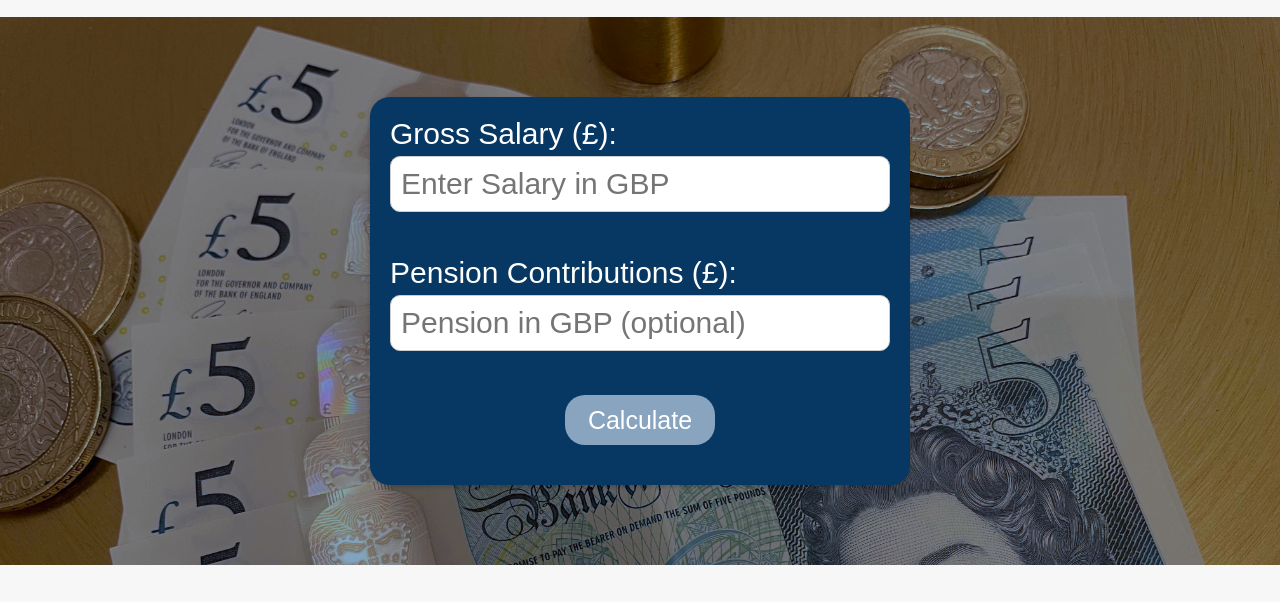
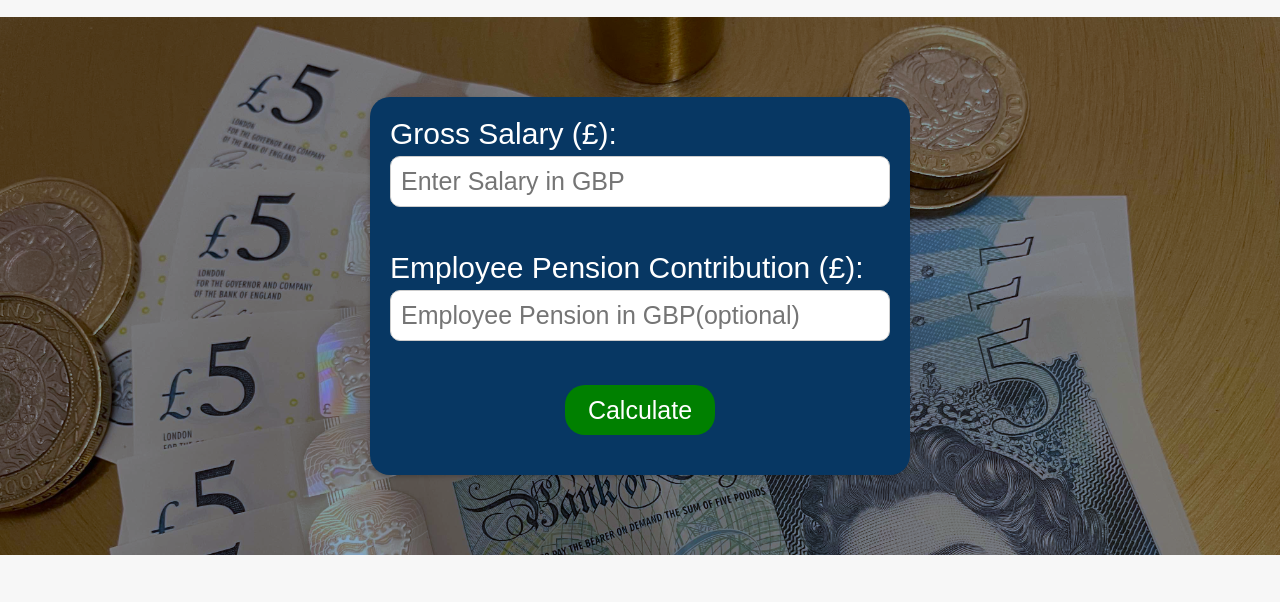
Before and after one commit to tsaferrari/tsaferrari.github.io, a plain HTML site: page Salary_Website/index.html in a window 1280 px wide. Shown: the part 168-770 px from the top of the page. Drawn offline with Linux system fonts and the light colour scheme.

Commit message:
Add HTML code for icon and minor edits
Minor edits to calculate button, changed to green and reduced font size of form input fields.

```diff
--- a/Salary_Website/index.html
+++ b/Salary_Website/index.html
@@ -3,6 +3,9 @@
 <head>
   <meta charset="utf-8">
   <link rel="stylesheet" type="text/css" href="style.css">
+  <link rel="icon" href="favicon.ico" type="image/x-icon"/>
+  <link rel="shortcut icon" href="favicon.ico" type="image/x-icon"/>
+
   <title>UK Salary Calculator</title>
 </head>
 <body>
@@ -17,8 +20,8 @@
       <label for="salary">Gross Salary (£):</label>
       <input type="number" id="salary" name="salary" min="0" oninput="validity.valid||(value='');" placeholder="Enter Salary in GBP"required><br><br>
 
-      <label for="pension">Pension Contributions (£):</label>
-      <input type="number" id="pension" name="pension" min="0" oninput="validity.valid||(value='');" placeholder="Pension in GBP (optional)"><br><br>
+      <label for="pension">Employee Pension Contribution (£):</label>
+      <input type="number" id="pension" name="pension" min="0" oninput="validity.valid||(value='');" placeholder="Employee Pension in GBP(optional)"><br><br>
 
       <input type="submit" value="Calculate">
       <p id="show_text" class="user_text"></p>
--- a/Salary_Website/style.css
+++ b/Salary_Website/style.css
@@ -50,11 +50,11 @@ input[type="number"] {
   border: 1px solid #ccc;
   box-sizing: border-box;
   margin-bottom: 10px;
-  font-size : 30px;
+  font-size : 25px;
 }
 
 input[type="submit"] {
-  background-color: #88A4BE;
+  background-color: green;
   color: white;
   border: none;
   padding: 10px 20px;
```
